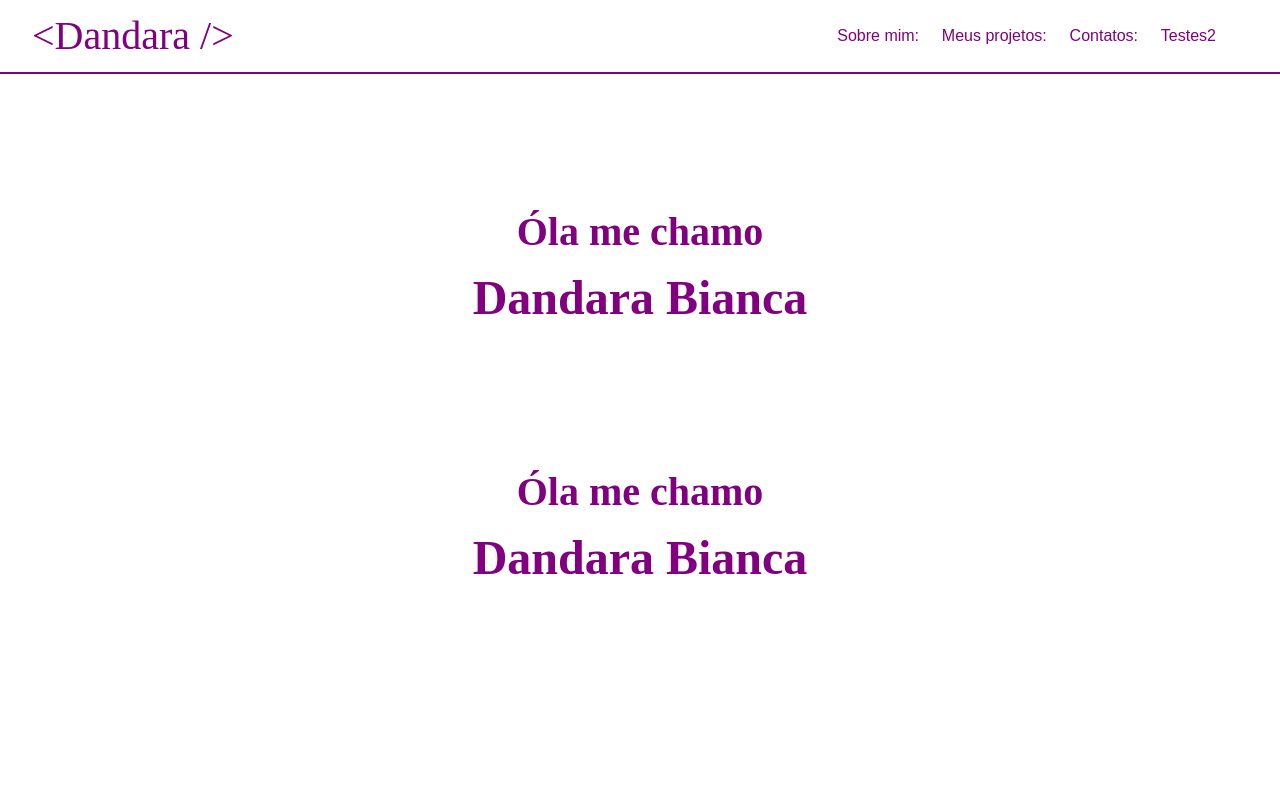
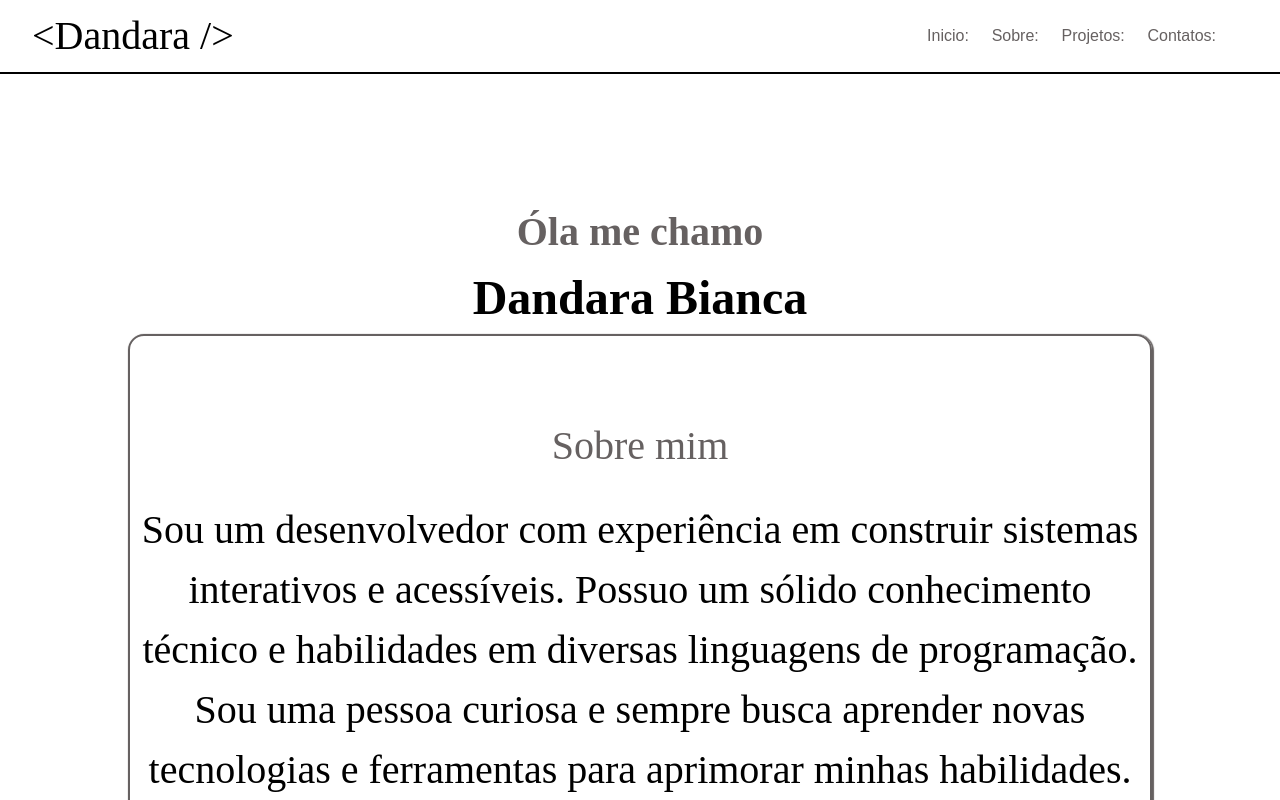
Before and after one commit to dandarabianca/Portfolio, a React (Create React App) app: page / in a window 1280 px wide. Shown: the top 800 px of the page. Built offline with nearby package versions, Linux system fonts and the light colour scheme.

Commit message:
Portfolio

```diff
--- a/src/App.jsx
+++ b/src/App.jsx
@@ -1,11 +1,13 @@
 import "./App.css";
 import Navbar from "./Components/Navbar/index.jsx";
 import Menu from "./Components/Menu/index";
+import Border from "./Components/Border/index";
 function App() {
   return (
     <div className="App">
       <Navbar />
       <Menu />
+      <Border />
     </div>
   );
 }
--- /dev/null
+++ b/src/Components/Border/index.jsx
@@ -0,0 +1,21 @@
+import React from "react";
+import "./styles.css";
+
+export default function Border(){
+    return(
+
+<div className="border-container">
+<div className="styles-menu">
+         <span>Sobre mim</span>
+        </div>
+        <div className="styles-name">
+         <span>Sou um desenvolvedor com experiência em construir sistemas interativos e acessíveis.
+         Possuo um sólido conhecimento técnico e habilidades em diversas linguagens de programação. Sou uma pessoa curiosa e sempre busca aprender novas tecnologias e ferramentas para aprimorar minhas habilidades. Estou atualmente em busca de novas oportunidades de trabalho, sou comprometida em criar soluções inovadoras e impactantes por meio da programação.
+         </span>
+         </div>
+         <div>
+            teste
+         </div>
+         </div>
+    )
+}
--- /dev/null
+++ b/src/Components/Border/styles.css
@@ -0,0 +1,28 @@
+.border-container{
+    width: 80%;
+    flex-direction: column;
+    align-items: center;
+    justify-content: center;
+    text-align: center;
+    display: flex;
+    border: 2px solid rgb(102, 97, 97);
+    box-shadow: 1px 1px 1px 1px rgb(102, 97, 97);
+    border-radius: 1em;
+    margin: auto;
+  }
+.styles-menu{
+    text-align: center;
+    font-size: 5vh;
+    color:  rgb(102, 97, 97);
+    margin-top: 5rem;
+  }
+  .styles-name{
+    text-align: center;
+    margin-top: 1.5rem;
+    font-size: 2em;
+    color: black;
+  }
+  span{
+    text-align: center;
+    display: flex;
+  }
--- a/src/Components/Menu/index.jsx
+++ b/src/Components/Menu/index.jsx
@@ -3,14 +3,12 @@ import "./styles.css";
 
 export default function Menu(){
    return(
-    <div className="Home-conteier">
+
+    <div className="Home-container">
     <div className="intro-menu">
           <h2>Óla me chamo</h2>
           <h1>Dandara Bianca</h1>
         </div>
-        <div className="styles-menu">
-
-        </div>
         </div>
    )
 }
--- a/src/Components/Menu/styles.css
+++ b/src/Components/Menu/styles.css
@@ -7,11 +7,12 @@
   h2{
     font-size: 5vh;
     text-align: center;
-    color: purple;
+    color:  rgb(102, 97, 97);
   }
   h1{
     font-size: 3em;
     text-align: center;
+    color: black;
   }
   span{
     font-size: 5vh;
--- a/src/Components/Navbar/index.jsx
+++ b/src/Components/Navbar/index.jsx
@@ -8,18 +8,11 @@ export default function Navbar() {
         <div className="border">
           <span>{logo}</span>
           <ul>
-            <li>Sobre mim: </li>
-            <li>Meus projetos: </li>
+            <li>Inicio:</li>
+            <li>Sobre: </li>
+            <li>Projetos: </li>
             <li>Contatos: </li>
-            <li>Testes2</li>
           </ul>
-        </div>
-        <div className="intro-menu">
-          <h2>Óla me chamo</h2>
-          <h1>Dandara Bianca</h1>
-        </div>
-        <div className="styles-menu">
-
         </div>
       </nav>
     </div>
--- a/src/Components/Navbar/styles.css
+++ b/src/Components/Navbar/styles.css
@@ -4,8 +4,8 @@
   display: flex;
   justify-content: space-between;
   align-items: center;
-  color: purple;
-  border-bottom: 2px solid purple;
+  color: black;
+  border-bottom: 2px solid black;
   padding: 0 2em;
 }
 ul {
@@ -17,25 +17,7 @@ li {
   display: list-item;
   margin: 0 1vh 0 1.85vh;
   font-family: sans-serif;
-  color: purple;
+  color: rgb(102, 97, 97);
   list-style-type: none;
   font-size: 1em;
 }
-.intro-menu{
-  color: purple;
-  margin-top: 8rem;
-  width: 100%;
-  height: 100%;
-}
-h2{
-  font-size: 5vh;
-  text-align: center;
-  color: purple;
-}
-h1{
-  font-size: 3em;
-  text-align: center;
-}
-span{
-  font-size: 5vh;
-}
```
